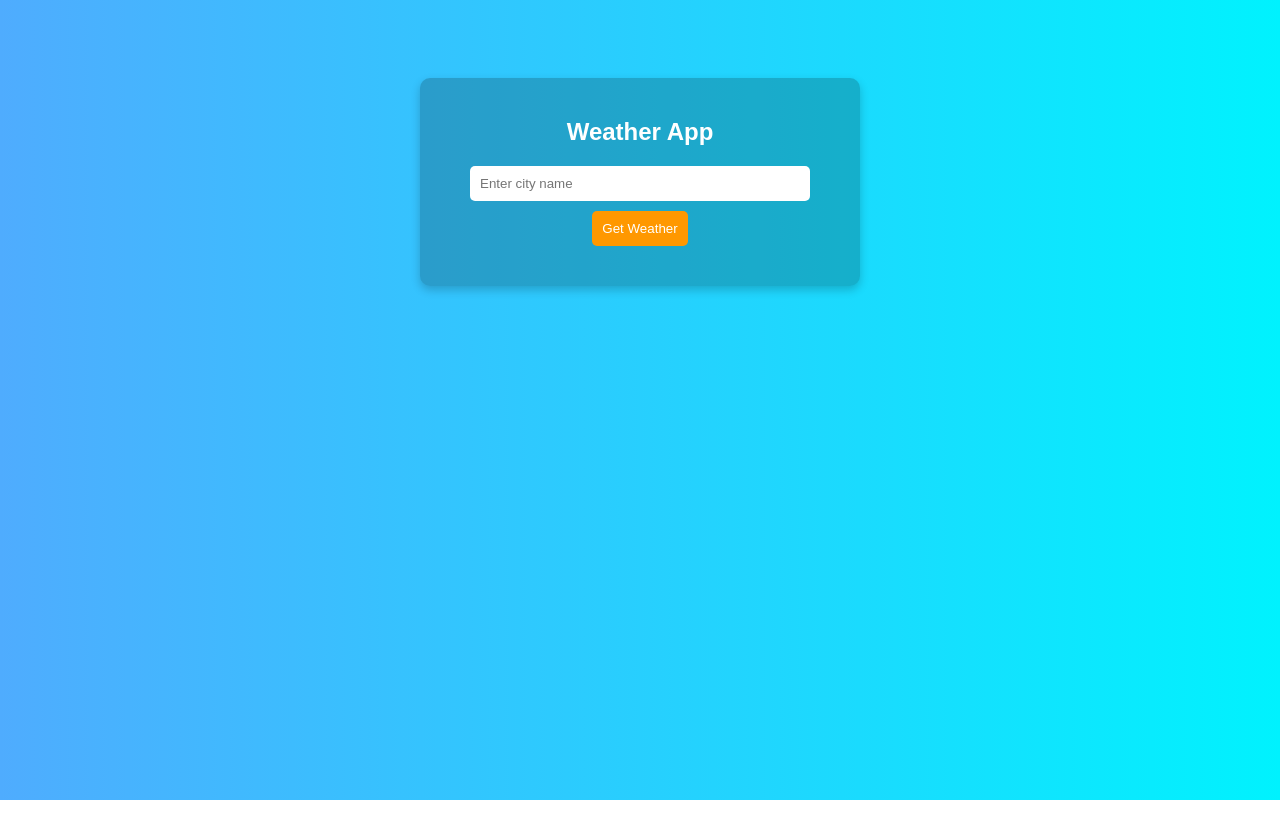
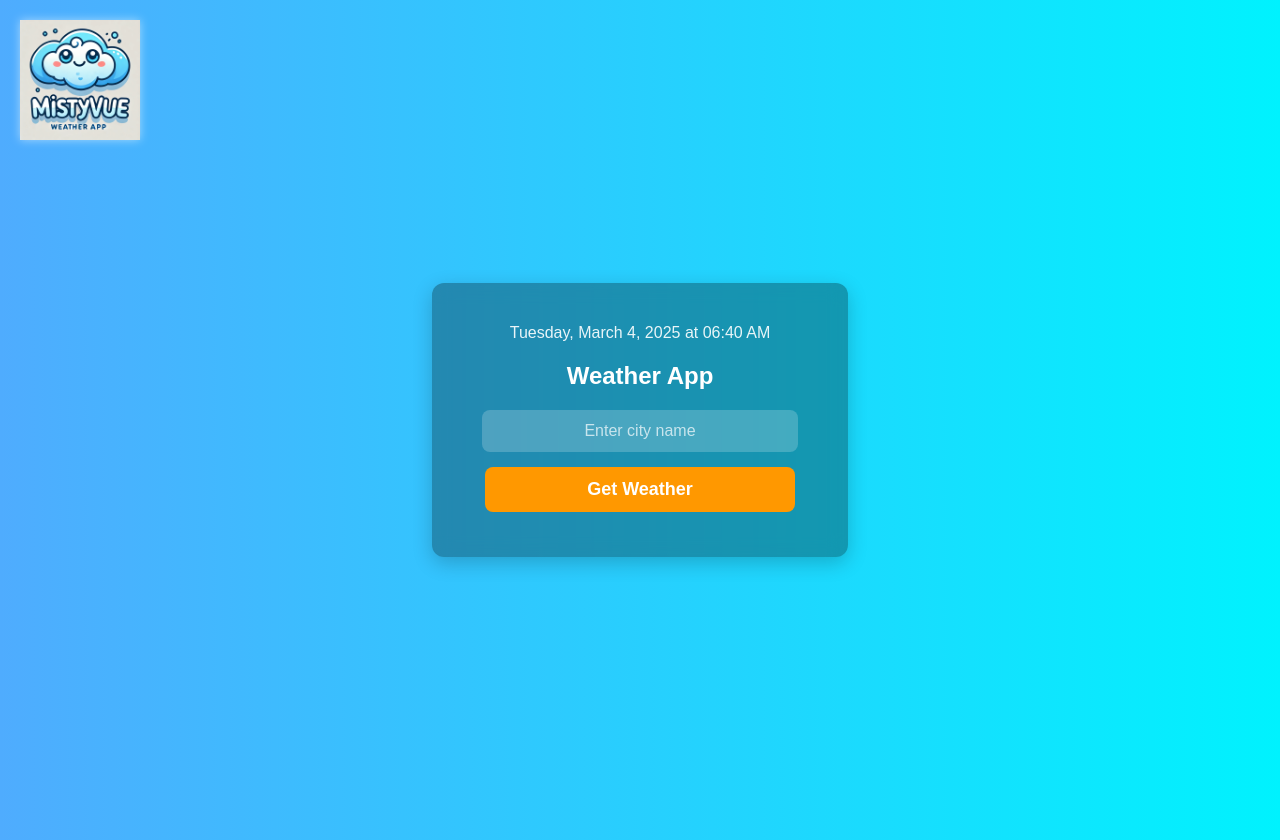
Before and after one commit to Sheetal-cell/MistyVue, a plain HTML site: page index.html in a window 1280 px wide. Before the commit the page ends 800 px from the top, so only its background shows below. Drawn offline with Linux system fonts and the light colour scheme.

Commit message:
date and time

```diff
--- a/index.html
+++ b/index.html
@@ -4,11 +4,18 @@
     <meta charset="UTF-8">
     <meta name="viewport" content="width=device-width, initial-scale=1.0">
     <link rel="stylesheet" href="style.css">
+    <link rel="icon" href="assets/logo.webp" type="image/x-icon">
+    <link rel="icon" href="assets/logo.webp" type="image/png">
     <title>Weather App</title>
 
 </head>
 <body>
+    <img src="assets/logo.webp" alt="MistyVue Logo" class="logo">
+
+
     <div class="container">
+        <p id="datetime"></p>
+
         <h2>Weather App</h2>
         <input type="text" id="city" placeholder="Enter city name">
         <button onclick="getWeather()">Get Weather</button>
--- a/script.js
+++ b/script.js
@@ -1,3 +1,15 @@
+function updateDateTime() {
+    const now = new Date();
+    const options = { weekday: 'long', year: 'numeric', month: 'long', day: 'numeric', hour: '2-digit', minute: '2-digit' };
+    document.getElementById("datetime").textContent = now.toLocaleDateString('en-US', options);
+}
+
+// Call the function on page load
+updateDateTime();
+
+// Update the time every 60 seconds
+setInterval(updateDateTime, 60000);
+
 async function getWeather() {
     const city = document.getElementById("city").value;
     const apiKey = "c8304b20864268d0268f32cc5ae8dd5f";
--- a/style.css
+++ b/style.css
@@ -1,34 +1,117 @@
+/* General Styles */
 body {
-    font-family: Arial, sans-serif;
+    font-family: 'Poppins', sans-serif;
     text-align: center;
     background: linear-gradient(to right, #4facfe, #00f2fe);
     color: white;
     padding: 20px;
+    margin: 0;
+    height: 100vh;
+    display: flex;
+    justify-content: center;
+    align-items: center;
 }
+
+/* Logo Styling */
+.logo {
+    position: absolute;
+    top: 20px;
+    left: 20px;
+    width: 120px;
+    height: auto;
+    filter: drop-shadow(0 0 5px rgba(255, 255, 255, 0.5));
+}
+
+/* Container Box */
 .container {
     max-width: 400px;
-    margin: 50px auto;
-    padding: 20px;
-    background: rgba(0, 0, 0, 0.2);
-    border-radius: 10px;
-    box-shadow: 0 4px 10px rgba(0, 0, 0, 0.2);
+    padding: 25px;
+    background: rgba(0, 0, 0, 0.3);
+    border-radius: 12px;
+    box-shadow: 0 6px 20px rgba(0, 0, 0, 0.2);
+    backdrop-filter: blur(10px);
+    transition: 0.3s;
 }
+
+/* Hover effect */
+.container:hover {
+    transform: scale(1.02);
+    box-shadow: 0 8px 30px rgba(0, 0, 0, 0.4);
+}
+
+/* Input Field */
 input {
     width: 80%;
-    padding: 10px;
+    padding: 12px;
     border: none;
-    border-radius: 5px;
+    border-radius: 8px;
+    font-size: 16px;
+    outline: none;
+    text-align: center;
+    background: rgba(255, 255, 255, 0.2);
+    color: white;
+    transition: 0.3s;
 }
+
+input::placeholder {
+    color: rgba(255, 255, 255, 0.7);
+}
+
+input:focus {
+    background: rgba(255, 255, 255, 0.3);
+}
+
+/* Button Styling */
 button {
-    padding: 10px;
-    margin-top: 10px;
+    width: 85%;
+    padding: 12px;
+    margin-top: 15px;
     background: #ff9800;
     border: none;
     color: white;
+    font-size: 18px;
+    font-weight: bold;
     cursor: pointer;
-    border-radius: 5px;
+    border-radius: 8px;
+    transition: 0.3s;
 }
+
+button:hover {
+    background: #ff7b00;
+    transform: scale(1.05);
+}
+
+/* Weather Info */
 #weather {
     margin-top: 20px;
-    font-size: 18px;
+    font-size: 20px;
+    font-weight: 500;
 }
+
+/* Weather Icon */
+#weather img {
+    width: 100px;
+    margin-top: 10px;
+    filter: drop-shadow(0 0 8px rgba(255, 255, 255, 0.5));
+}
+
+/* Responsive Design */
+@media (max-width: 480px) {
+    .container {
+        max-width: 90%;
+    }
+
+    input, button {
+        width: 100%;
+    }
+
+    .logo {
+        width: 100px;
+    }
+}
+#datetime {
+    font-size: 16px;
+    font-weight: 500;
+    margin-bottom: 10px;
+    color: rgba(255, 255, 255, 0.9);
+}
```
Also changed, not shown: assets/logo.webp (added).
